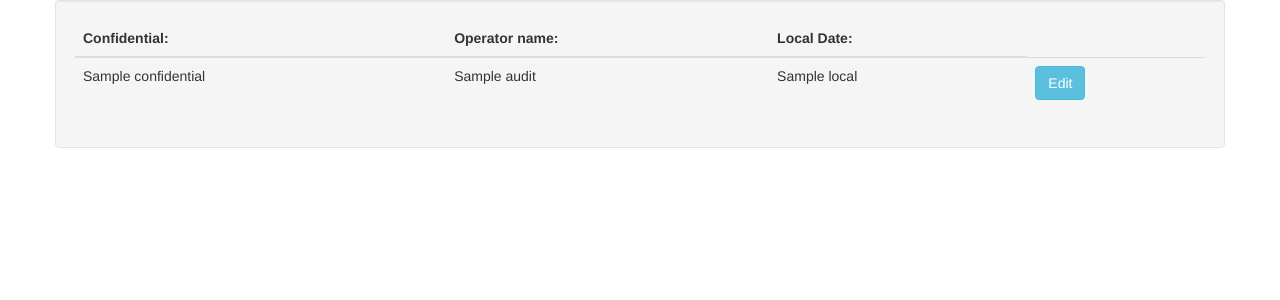
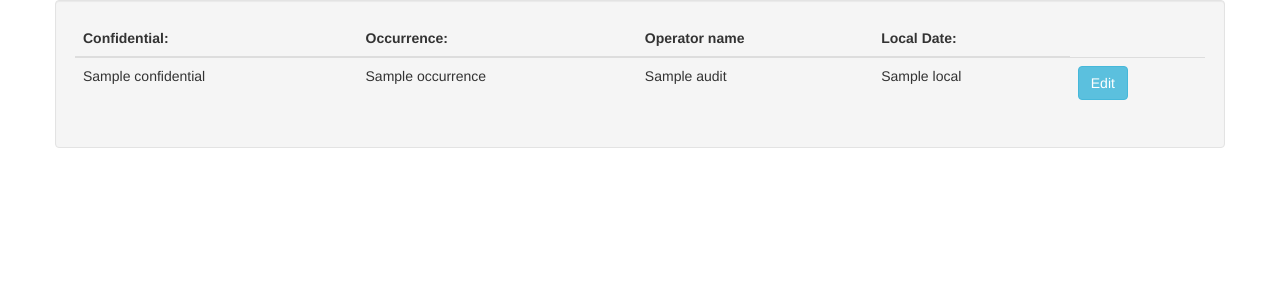
Before and after one commit to fisnikcanaj1/tech, a Flask app: template templates/show.html in a window 1280 px wide. Shown: the top 300 px of the page. Run offline with Flask 2, Linux system fonts and the light colour scheme; the template is opened without the code that fills it: most values are stand-ins (such as "Sample title", 1, 10 or a date in 2020); some libraries are stand-ins or nearby versions.

Commit message:
12.07.2017 Commit with fixed functions.

```diff
--- a/app.py
+++ b/app.py
@@ -51,6 +51,7 @@ def edit(audit_id):
 
         mongo.db.form.update({"_id": ObjectId(audit_id)}, {"$set":{
             "confidential": edit_data["confidential"],
+            "occurrence": edit_data["occurrence"],
             "operator_name": edit_data["operator_name"],
             "local": edit_data["local"]
             }
@@ -58,11 +59,12 @@ def edit(audit_id):
         return redirect(url_for("show", audit_id=audit_id))
 
 
-@app.route('/audit/delete/<string:audit_id>', methods=['GET', 'POST'])
+@app.route('/delete/<string:audit_id>', methods=['GET', 'POST'])
 def delete(audit_id):
     if request.method == "GET":
         # Query to delete specific
-        mongo.db.form.remove({"_id": ObjectId(audit_id)})
-        return redirect(url_for('hello_world'))
+        audit = mongo.db.form.remove({"_id": ObjectId(audit_id)})
+        return redirect(url_for('hello_world', audit_id=audit_id))
+
 if __name__ == '__main__':
     app.run(port=5006,host='0.0.0.0', debug=True)
--- a/templates/index.html
+++ b/templates/index.html
@@ -25,7 +25,7 @@
 
 
       <form class="main-form" method="POST">
-        <section class="container well form-section">
+        <section class="container form-section">
           <section class="container confirm-section text-center">
             <p>Are you concerned about the confidentiality of this report and wish to be contacted before it is processed?
       If so, please ensure you provide us with your contact details.<p>
@@ -304,7 +304,8 @@
                     <td>{{ audit.confidential}}</td>
                     <td>{{ audit.operator_name }}</td>
                     <td>{{ audit.local}}</td>
-                    <td class="text-center"><a class="btn btn-success" href="/audit/{{audit._id}}">View</a> <a class="btn btn-danger" href="/audit/{{audit._id}}">Delete</a></td>
+
+                    <td class="text-center"><a class="btn btn-success" href="/audit/{{audit._id}}">View</a> <a class="btn btn-danger" href="/delete/{{audit._id}}">Delete</a></td>
                 </tr>
                 {% endfor %}
             </tbody>
--- a/templates/show.html
+++ b/templates/show.html
@@ -15,13 +15,15 @@
               <table class="table">
                 <thead>
                   <th>Confidential:</th>
-                  <th>Operator name:</th>
+                  <th>Occurrence:</th>
+                  <th>Operator name</th>
                   <th>Local Date:</th>
                 </thead>
                 <tbody>
-                 <td>{{ audit.confidential}}</td>
-             		 <td>{{ audit.operator_name}}</td>
-             		 <td>{{ audit.local}}</td>
+                 <td>{{audit.confidential}}</td>
+                 <td>{{audit.occurrence}}</td>
+                 <td>{{audit.operator_name }}</td>
+             		 <td>{{audit.local}}</td>
                  <td><a class="btn btn-info" href="/edit/audit/{{audit._id}}">Edit</a></td>
                 </tbody>
               </table>
```
Also changed, not shown: templates/edit.html (+8 -6 lines).
